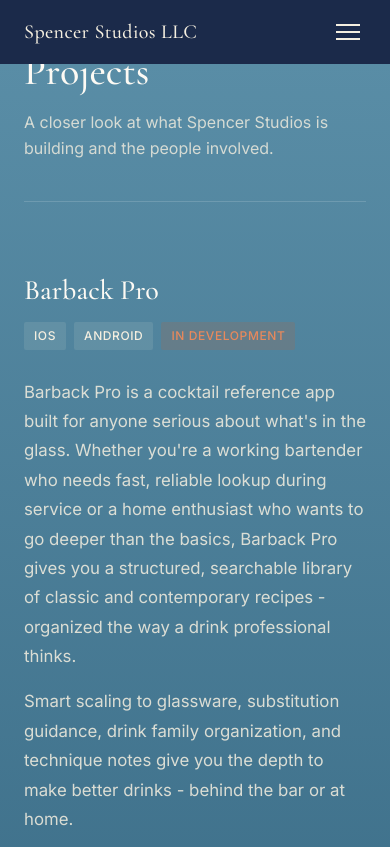
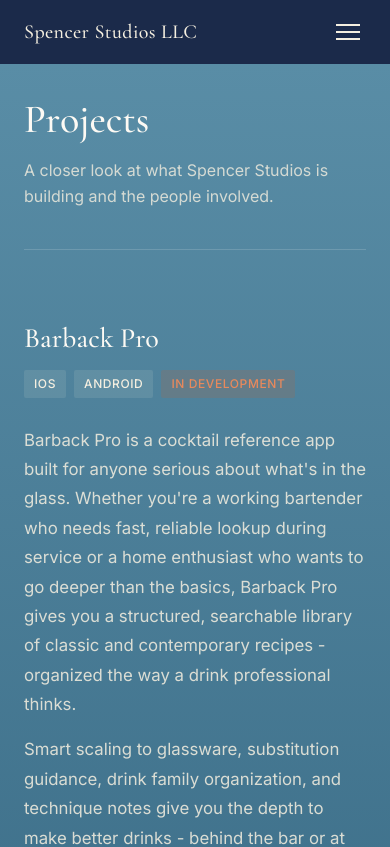
Before and after one commit to atreyu-s/SpencerStudiosWebsite, a React (Vite) app: page /projects in a window 390 px wide. Shown: the top 847 px of the page. Built offline with nearby package versions, Linux system fonts and the light colour scheme.

Commit message:
Fix projects page top cutoff on mobile: pad below nav height

```diff
--- a/src/pages/ProjectsPage.css
+++ b/src/pages/ProjectsPage.css
@@ -212,7 +212,7 @@
 
 @media (max-width: 600px) {
   .projects-page {
-    padding: 48px 24px;
+    padding: calc(var(--nav-height) + 32px) 24px 48px;
   }
 
   .partner-card {
```
